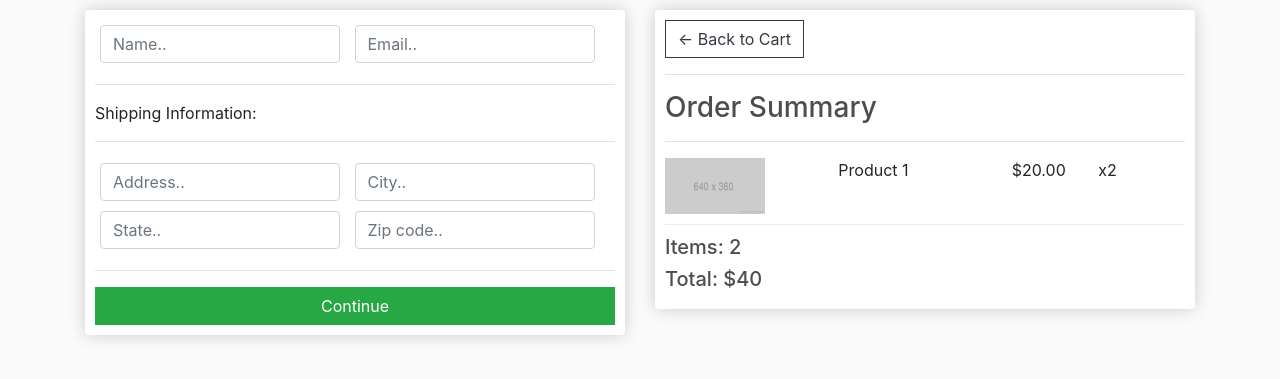
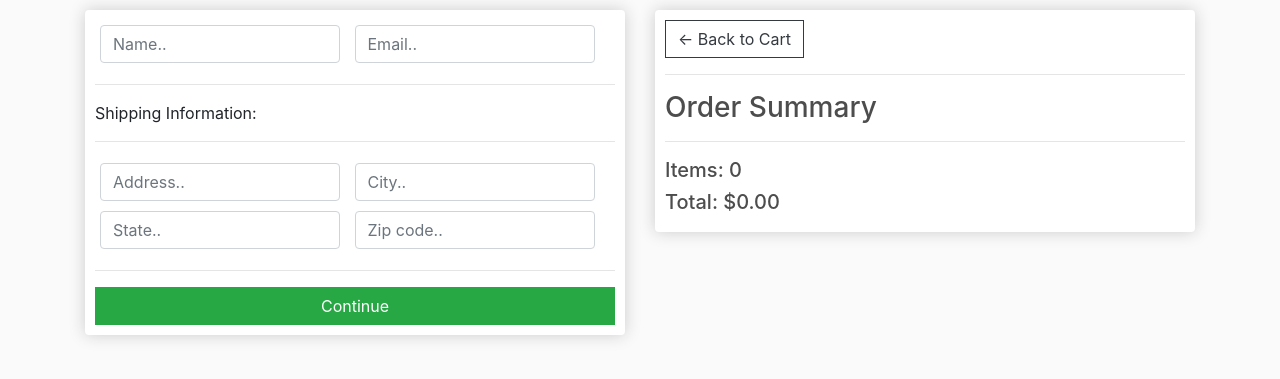
Before and after one commit to fvillarrealp/e-comerce, a Django app: page /checkout/ in a window 1280 px wide. Shown: the part 57-436 px from the top of the page. Run offline with Django 3.2, Linux system fonts and the light colour scheme; some libraries are stand-ins or nearby versions.

Commit message:
'checkout2.0'

```diff
--- a/ecommerce/store/templates/store/checkout.html
+++ b/ecommerce/store/templates/store/checkout.html
@@ -50,14 +50,18 @@
             <hr>
             <h3>Order Summary</h3>
             <hr>
+
+            {% for item in items %}
             <div class="cart-row">
-                <div style="flex:2"><img class="row-image" src="{% static 'images/placeholder.png' %}"></div>
-                <div style="flex:2"><p>Product 1</p></div>
-                <div style="flex:1"><p>$20.00</p></div>
-                <div style="flex:1"><p>x2</p></div>
+                <div style="flex:2"><img class="row-image" src="{{item.product.imageURL}}"></div>
+                <div style="flex:2"><p>{{item.product.name}}</p></div>
+                <div style="flex:1"><p>${{item.product.price|floatformat:2}}</p></div>
+                <div style="flex:1"><p>x{{item.quantity}}</p></div>
             </div>
-            <h5>Items:   2</h5>
-            <h5>Total:   $40</h5>
+            {% endfor %}
+
+            <h5>Items: {{order.get_cart_items}}</h5>
+            <h5>Total: ${{order.get_cart_total|floatformat:2}}</h5>
         </div>
 	</div>
 </div>
--- a/ecommerce/store/views.py
+++ b/ecommerce/store/views.py
@@ -12,7 +12,7 @@ def cart(request):
     if request.user.is_authenticated:
         customer = request.user.customer
         order, created = Order.objects.get_or_create(customer= customer, complete=False)
-        items = order.orderitem_set.all()
+        items = order.orderitem_set.all() # The reason the reverse is a queryset is, ForeignKey is 1-to-many relationship. Hence, the reverse is a queryset.
     else:
         items = []
         order = {'get_cart_total': 0, 'get_cart_items': 0}
@@ -21,5 +21,14 @@ def cart(request):
     return render(request, 'store/cart.html', context)
 
 def checkout(request):
-    context = {}
+
+    if request.user.is_authenticated:
+        customer = request.user.customer
+        order, created = Order.objects.get_or_create(customer=customer, complete=False)
+        items = order.orderitem_set.all() # The reason the reverse is a queryset is, ForeignKey is 1-to-many relationship. Hence, the reverse is a queryset.
+    else:
+        items = []
+        order = {'get_cart_total': 0, 'get_cart_items': 0}
+
+    context = {'items': items, 'order': order}
     return render(request, 'store/checkout.html', context)
```
